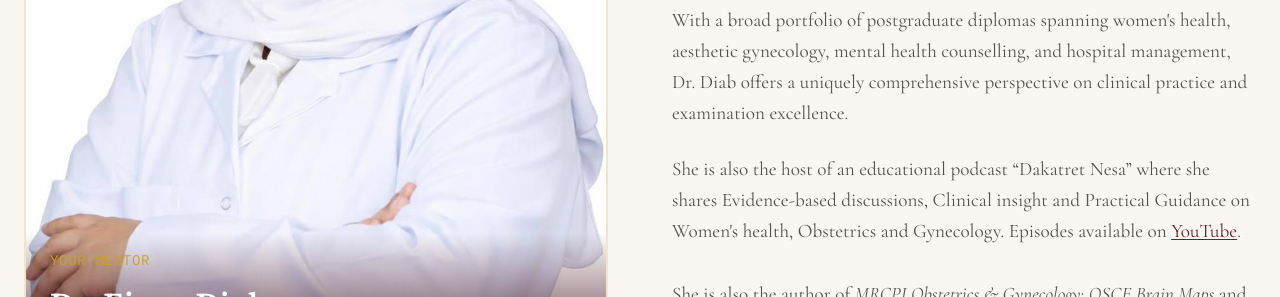
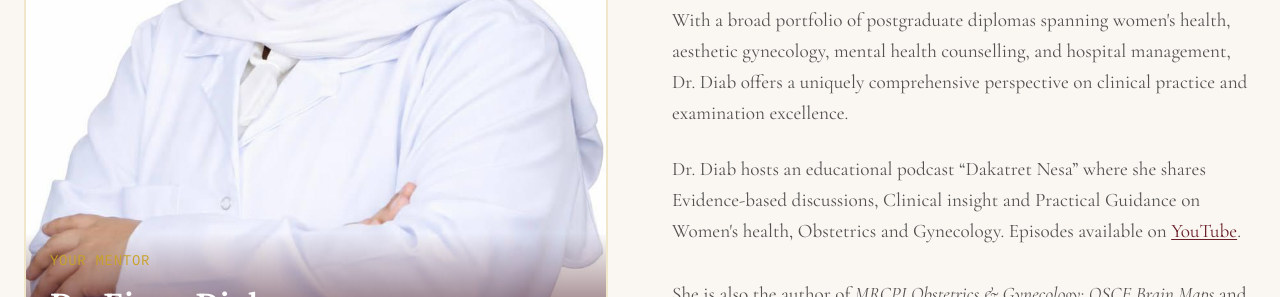
Before and after one commit to eyas711-cloud/MRCPI-OBGYNUNLOCKED, a Next.js app: page / in a window 1280 px wide. Shown: the part 1377-1674 px from the top of the page. Built offline with nearby package versions, Linux system fonts and the light colour scheme; no server answers; the database is empty.

Commit message:
Fix repeated she is also the in bio paragraphs

```diff
--- a/src/app/page.tsx
+++ b/src/app/page.tsx
@@ -199,7 +199,7 @@ export default async function HomePage() {
                 With a broad portfolio of postgraduate diplomas spanning women&apos;s health, aesthetic gynecology, mental health counselling, and hospital management, Dr. Diab offers a uniquely comprehensive perspective on clinical practice and examination excellence.
               </p>
               <p className="leading-relaxed mb-8" style={{ fontFamily: "'Cormorant Garamond', Georgia, serif", fontSize: "1.2rem", fontWeight: 400, color: "rgba(26,26,26,0.75)" }}>
-                She is also the host of an educational podcast &ldquo;Dakatret Nesa&rdquo; where she shares Evidence-based discussions, Clinical insight and Practical Guidance on Women&apos;s health, Obstetrics and Gynecology. Episodes available on{" "}
+                Dr. Diab hosts an educational podcast &ldquo;Dakatret Nesa&rdquo; where she shares Evidence-based discussions, Clinical insight and Practical Guidance on Women&apos;s health, Obstetrics and Gynecology. Episodes available on{" "}
                 <a
                   href="https://www.youtube.com/@Dakatretnesa-i4f"
                   target="_blank"
```
